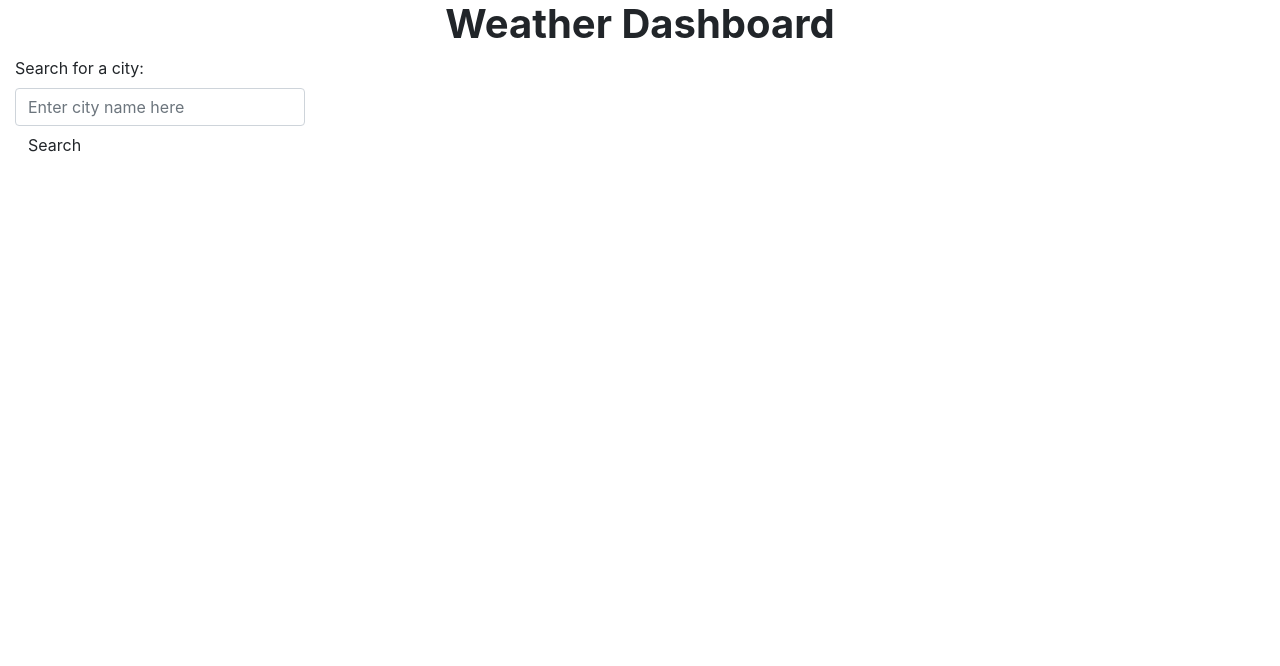
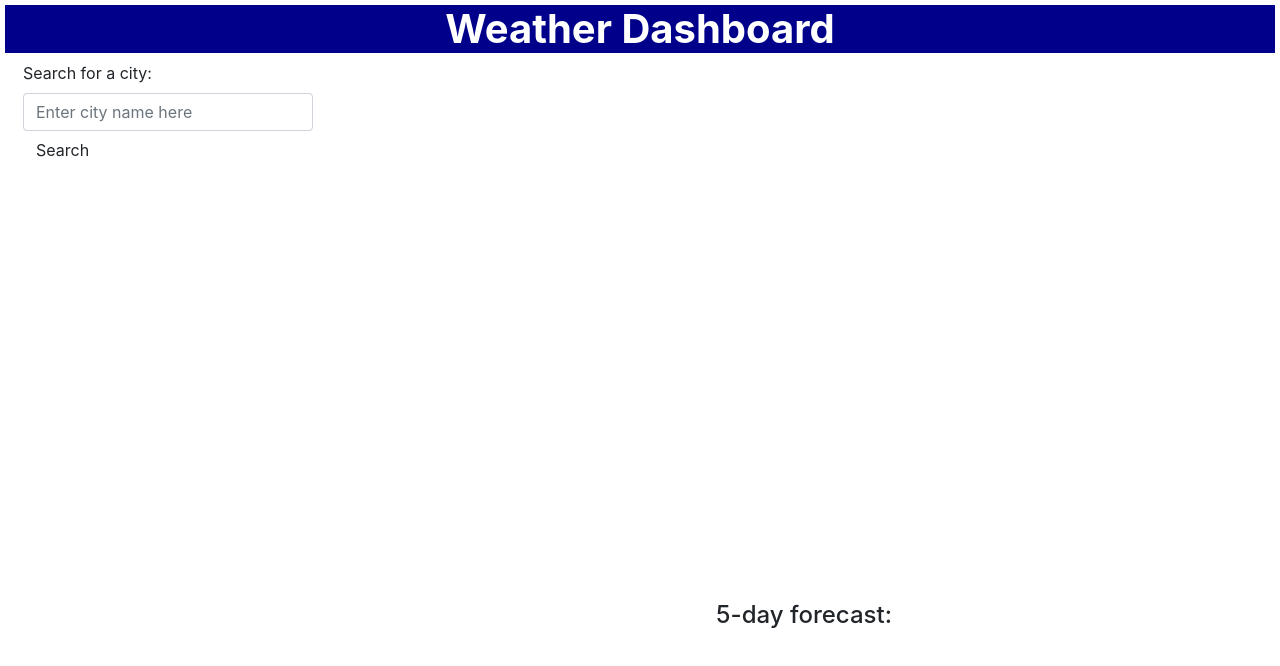
Before and after one commit to AlexisR3099/Weather-dashboard, a website: page index.html in a window 1280 px wide. Drawn offline with nearby package versions, Linux system fonts and the light colour scheme.

Commit message:
css-file

```diff
--- /dev/null
+++ b/assets/css/style.css
@@ -0,0 +1,22 @@
+* {
+    box-sizing: border-box;
+}
+
+header {
+    border: 5px;
+    margin: 5px;
+    background-color: darkblue;
+    color: white;
+}
+
+#city-weather {
+    border: 2px;
+    border-color: black;
+    width: 100%;
+    height: 500px;
+    color: black;
+}
+
+#daily-weather {
+    justify-content: space-around;
+}
--- a/index.html
+++ b/index.html
@@ -5,6 +5,7 @@
     <meta http-equiv="X-UA-Compatible" content="IE=edge">
     <meta name="viewport" content="width=device-width, initial-scale=1.0">
     <link rel="stylesheet" href="https://stackpath.bootstrapcdn.com/bootstrap/4.3.1/css/bootstrap.min.css"/>
+    <link rel="stylesheet" href="./assets/css/style.css">
     <title>Weather Dashboard</title>
 </head>
 <body>
@@ -12,8 +13,8 @@
         <h1 class="font-weight-bold text-center">Weather Dashboard</h1>
     </header>
     <main class="container-fluid">
-        <div class="row">
-            <section class="col-3">
+        <div class="row dashboard">
+            <section class="col-3 ml-2" id="left-side">
                 <form id="searchForm" class="form-group">
                     <label for="city-search" class="form-label">Search for a city:</label>
                     <input id="city-search" for="city-search" class="form-control" type="text" placeholder="Enter city name here"/>
@@ -21,15 +22,17 @@
                 </form>
                 <div></div>
             </section>
-            <section class="col">
-                <div id="city-weather"></div>
-                <div id="forecast">
+            <section class="col" id="right-side">
+                <div id="city-weather" class="pt-2 mt-2 mb-3"></div>
+                <div id="forecast" class="pt-2 mt-2 mb-3">
                     <h3 id="forecast-header"></h3>
-                    <div id="daily-weather" class="row"></div>
+                    <div id="daily-weather" class="row">
+                        <h4>5-day forecast:</h4>
+                    </div>
                 </div>
             </section>
         </div>
     </main>
-
+    <script src="./assets/scripts/script.js"></script>
 </body>
 </html>
```
Also changed, not shown: assets/scripts/script.js (added), 1 other file.
